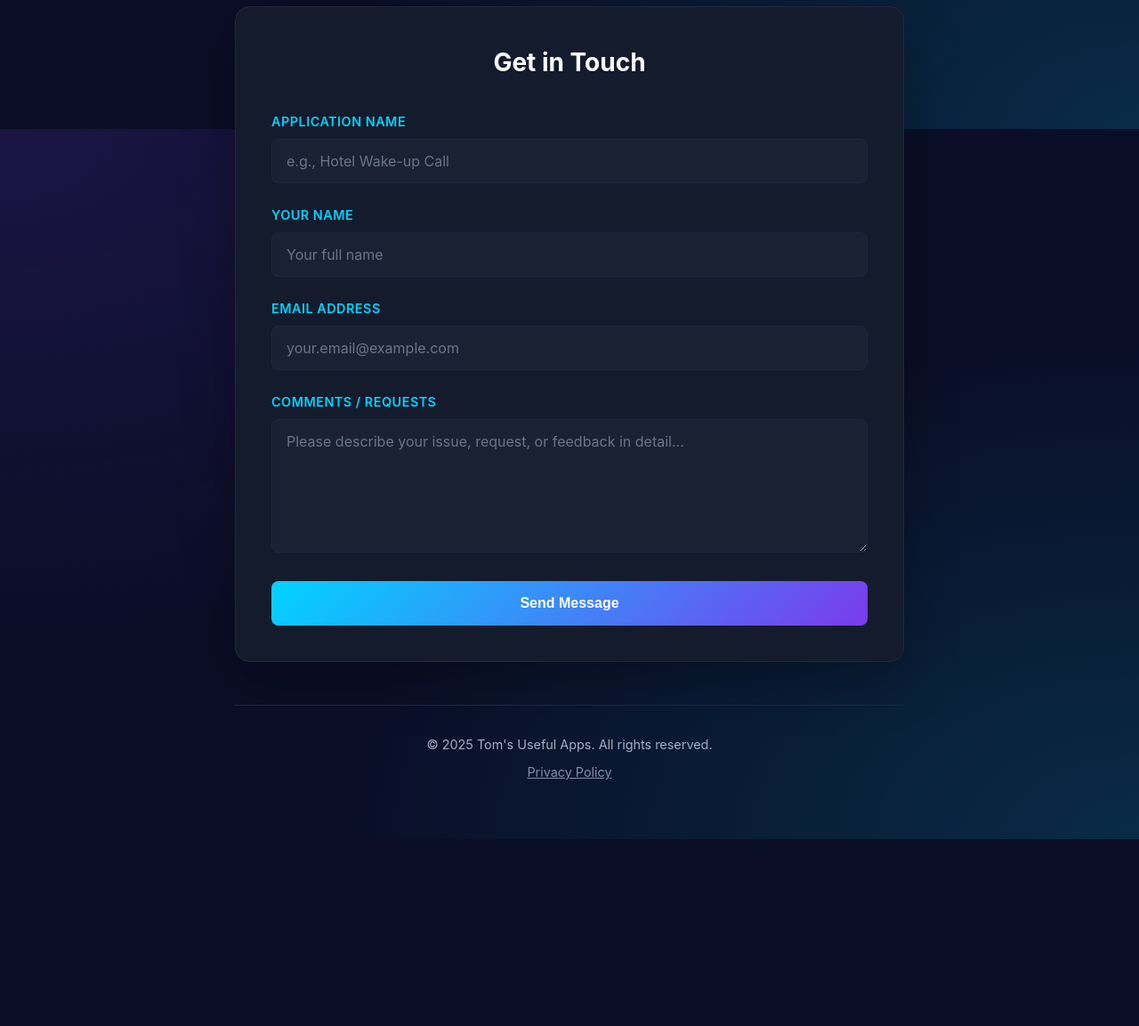
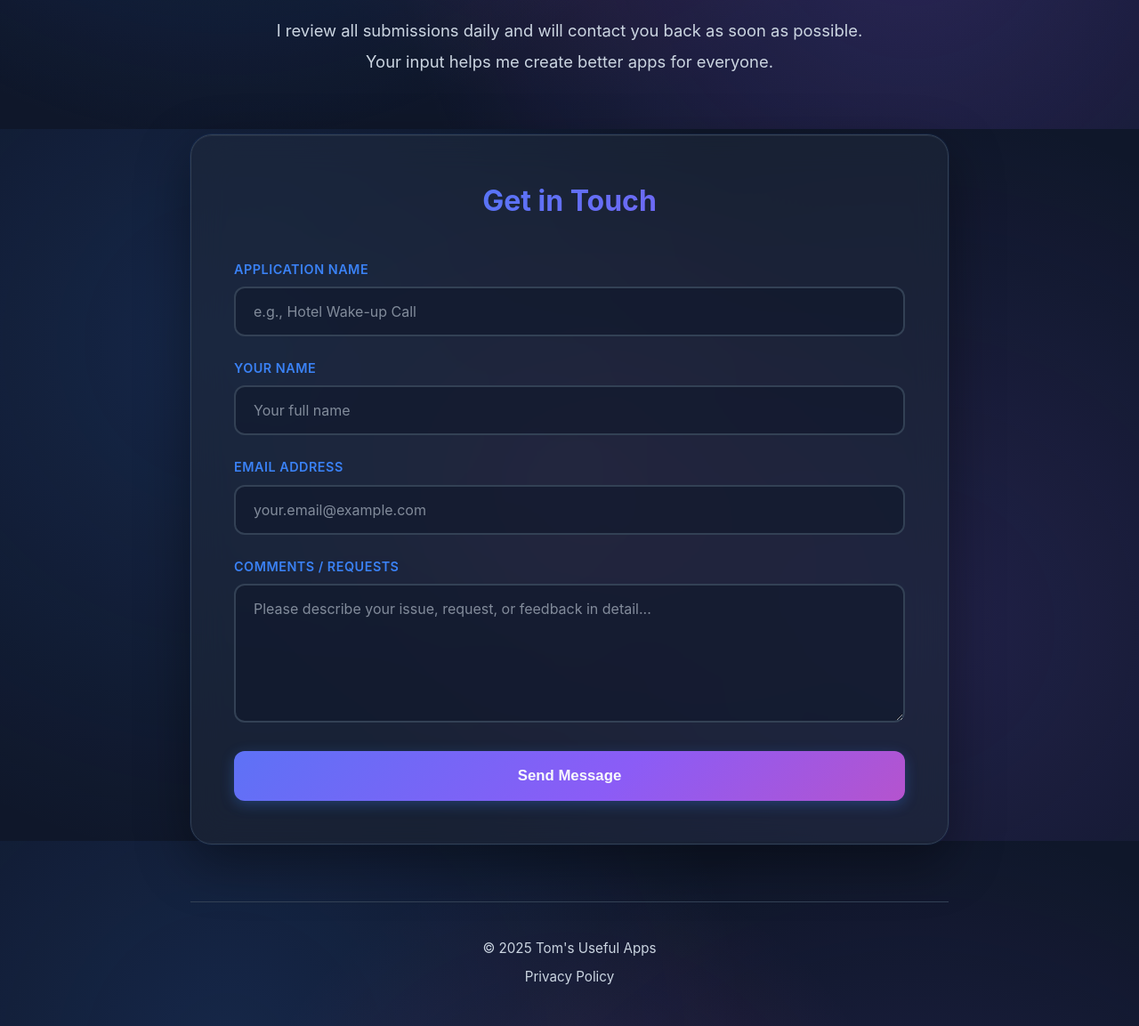
Before and after one commit to tombaldwin96/tomsusefulapps, a website: page index.html in a window 1280 px wide. Shown: the part 655-1808 px from the top of the page at 89% size. Before the commit the page ends 1598 px from the top, so only its background shows below. Drawn offline with Linux system fonts and the light colour scheme.

Commit message:
Redesign website with modern look and remove 'All rights reserved' from footer
Co-authored-by: Cursor <cursoragent@cursor.com>

```diff
--- a/index.html
+++ b/index.html
@@ -86,9 +86,9 @@
 
         <!-- Footer -->
         <footer class="footer">
-            <p>&copy; 2025 Tom's Useful Apps. All rights reserved.</p>
+            <p>&copy; 2025 Tom's Useful Apps</p>
             <p style="margin-top: 0.5rem;">
-                <a href="privacy.html" style="color: var(--text-secondary); text-decoration: underline; opacity: 0.8;">Privacy Policy</a>
+                <a href="privacy.html" class="footer-link">Privacy Policy</a>
             </p>
         </footer>
     </div>
--- a/styles.css
+++ b/styles.css
@@ -5,15 +5,17 @@
 }
 
 :root {
-    --primary-bg: #0a0e27;
-    --secondary-bg: #141b2d;
-    --accent-blue: #00d4ff;
-    --accent-purple: #7c3aed;
-    --text-primary: #ffffff;
-    --text-secondary: #a0aec0;
-    --border-color: #1e293b;
+    --primary-bg: #0f172a;
+    --secondary-bg: #1e293b;
+    --accent-blue: #3b82f6;
+    --accent-purple: #8b5cf6;
+    --accent-pink: #ec4899;
+    --text-primary: #f8fafc;
+    --text-secondary: #cbd5e1;
+    --border-color: #334155;
     --success-color: #10b981;
     --error-color: #ef4444;
+    --card-bg: rgba(30, 41, 59, 0.6);
 }
 
 body {
@@ -23,68 +25,117 @@ body {
     line-height: 1.6;
     min-height: 100vh;
     background-image:
-        radial-gradient(at 0% 0%, rgba(124, 58, 237, 0.15) 0px, transparent 50%),
-        radial-gradient(at 100% 100%, rgba(0, 212, 255, 0.15) 0px, transparent 50%);
+        radial-gradient(circle at 20% 30%, rgba(59, 130, 246, 0.15) 0px, transparent 50%),
+        radial-gradient(circle at 80% 70%, rgba(139, 92, 246, 0.15) 0px, transparent 50%),
+        radial-gradient(circle at 50% 50%, rgba(236, 72, 153, 0.1) 0px, transparent 50%);
     background-attachment: fixed;
+    position: relative;
+}
+
+body::before {
+    content: '';
+    position: fixed;
+    top: 0;
+    left: 0;
+    right: 0;
+    bottom: 0;
+    background:
+        radial-gradient(circle at 20% 30%, rgba(59, 130, 246, 0.08) 0px, transparent 50%),
+        radial-gradient(circle at 80% 70%, rgba(139, 92, 246, 0.08) 0px, transparent 50%);
+    pointer-events: none;
+    z-index: 0;
 }
 
 .container {
-    max-width: 800px;
+    max-width: 900px;
     margin: 0 auto;
-    padding: 2rem 1.5rem;
+    padding: 3rem 1.5rem;
+    position: relative;
+    z-index: 1;
 }
 
 /* Logo Section */
 .logo-section {
     text-align: center;
-    margin-bottom: 3rem;
+    margin-bottom: 4rem;
     padding: 2rem 0;
+    animation: fadeInDown 0.8s ease-out;
 }
 
 .logo {
-    max-width: 200px;
+    max-width: 220px;
     height: auto;
-    filter: drop-shadow(0 0 20px rgba(0, 212, 255, 0.3));
+    filter: drop-shadow(0 0 30px rgba(59, 130, 246, 0.4));
+    transition: transform 0.3s ease;
+}
+
+.logo:hover {
+    transform: scale(1.05);
 }
 
 /* Welcome Section */
 .welcome-section {
-    margin-bottom: 3rem;
+    margin-bottom: 4rem;
     text-align: center;
+    animation: fadeInUp 0.8s ease-out 0.2s both;
 }
 
 .welcome-section h1 {
-    font-size: 2.5rem;
+    font-size: 3rem;
+    font-weight: 800;
+    margin-bottom: 2rem;
+    background: linear-gradient(135deg, var(--accent-blue), var(--accent-purple), var(--accent-pink));
+    background-size: 200% 200%;
+    -webkit-background-clip: text;
+    -webkit-text-fill-color: transparent;
+    background-clip: text;
+    animation: gradientShift 3s ease infinite;
+    letter-spacing: -0.02em;
+}
+
+.welcome-text {
+    font-size: 1.15rem;
+    color: var(--text-secondary);
+    margin-bottom: 1.25rem;
+    line-height: 1.9;
+    max-width: 700px;
+    margin-left: auto;
+    margin-right: auto;
+}
+
+/* Form Section */
+.form-section {
+    background: var(--card-bg);
+    border: 1px solid var(--border-color);
+    border-radius: 24px;
+    padding: 3rem;
+    box-shadow:
+        0 20px 60px rgba(0, 0, 0, 0.4),
+        0 0 0 1px rgba(59, 130, 246, 0.1),
+        inset 0 1px 0 rgba(255, 255, 255, 0.05);
+    backdrop-filter: blur(20px);
+    animation: fadeInUp 0.8s ease-out 0.4s both;
+    transition: transform 0.3s ease, box-shadow 0.3s ease;
+}
+
+.form-section:hover {
+    transform: translateY(-2px);
+    box-shadow:
+        0 25px 70px rgba(0, 0, 0, 0.5),
+        0 0 0 1px rgba(59, 130, 246, 0.2),
+        inset 0 1px 0 rgba(255, 255, 255, 0.05);
+}
+
+.form-section h2 {
+    font-size: 2rem;
+    margin-bottom: 2.5rem;
+    color: var(--text-primary);
+    text-align: center;
     font-weight: 700;
-    margin-bottom: 1.5rem;
     background: linear-gradient(135deg, var(--accent-blue), var(--accent-purple));
     -webkit-background-clip: text;
     -webkit-text-fill-color: transparent;
     background-clip: text;
-}
-
-.welcome-text {
-    font-size: 1.1rem;
-    color: var(--text-secondary);
-    margin-bottom: 1rem;
-    line-height: 1.8;
-}
-
-/* Form Section */
-.form-section {
-    background: var(--secondary-bg);
-    border: 1px solid var(--border-color);
-    border-radius: 16px;
-    padding: 2.5rem;
-    box-shadow: 0 20px 60px rgba(0, 0, 0, 0.3);
-    backdrop-filter: blur(10px);
-}
-
-.form-section h2 {
-    font-size: 1.75rem;
-    margin-bottom: 2rem;
-    color: var(--text-primary);
-    text-align: center;
 }
 
 .contact-form {
@@ -109,10 +160,10 @@ body {
 
 .form-group input,
 .form-group textarea {
-    background: rgba(30, 41, 59, 0.5);
-    border: 1px solid var(--border-color);
-    border-radius: 8px;
-    padding: 0.875rem 1rem;
+    background: rgba(15, 23, 42, 0.6);
+    border: 2px solid var(--border-color);
+    border-radius: 12px;
+    padding: 1rem 1.25rem;
     color: var(--text-primary);
     font-size: 1rem;
     font-family: inherit;
@@ -124,8 +175,11 @@ body {
 .form-group textarea:focus {
     outline: none;
     border-color: var(--accent-blue);
-    box-shadow: 0 0 0 3px rgba(0, 212, 255, 0.1);
-    background: rgba(30, 41, 59, 0.7);
+    box-shadow:
+        0 0 0 4px rgba(59, 130, 246, 0.15),
+        0 4px 12px rgba(59, 130, 246, 0.1);
+    background: rgba(15, 23, 42, 0.8);
+    transform: translateY(-1px);
 }
 
 .form-group input::placeholder,
@@ -141,23 +195,41 @@ body {
 }
 
 .submit-btn {
-    background: linear-gradient(135deg, var(--accent-blue), var(--accent-purple));
+    background: linear-gradient(135deg, var(--accent-blue), var(--accent-purple), var(--accent-pink));
+    background-size: 200% 200%;
     border: none;
-    border-radius: 8px;
-    padding: 1rem 2rem;
+    border-radius: 12px;
+    padding: 1.125rem 2.5rem;
     color: var(--text-primary);
-    font-size: 1rem;
+    font-size: 1.05rem;
     font-weight: 600;
     cursor: pointer;
     transition: all 0.3s ease;
     margin-top: 0.5rem;
     position: relative;
     overflow: hidden;
+    box-shadow: 0 4px 15px rgba(59, 130, 246, 0.3);
+    animation: gradientShift 3s ease infinite;
+}
+
+.submit-btn::before {
+    content: '';
+    position: absolute;
+    top: 0;
+    left: -100%;
+    width: 100%;
+    height: 100%;
+    background: linear-gradient(90deg, transparent, rgba(255, 255, 255, 0.2), transparent);
+    transition: left 0.5s ease;
+}
+
+.submit-btn:hover::before {
+    left: 100%;
 }
 
 .submit-btn:hover {
-    transform: translateY(-2px);
-    box-shadow: 0 10px 30px rgba(0, 212, 255, 0.3);
+    transform: translateY(-3px);
+    box-shadow: 0 8px 25px rgba(59, 130, 246, 0.4);
 }
 
 .submit-btn:active {
@@ -196,21 +268,39 @@ body {
 /* Footer */
 .footer {
     text-align: center;
-    margin-top: 3rem;
-    padding: 2rem 0;
+    margin-top: 4rem;
+    padding: 2.5rem 0;
     color: var(--text-secondary);
-    font-size: 0.9rem;
+    font-size: 0.95rem;
     border-top: 1px solid var(--border-color);
+    animation: fadeInUp 0.8s ease-out 0.6s both;
 }
 
-.footer a {
+.footer-link {
     color: var(--text-secondary);
     text-decoration: none;
-    transition: color 0.3s ease;
+    transition: all 0.3s ease;
+    position: relative;
+    padding-bottom: 2px;
 }
 
-.footer a:hover {
+.footer-link::after {
+    content: '';
+    position: absolute;
+    bottom: 0;
+    left: 0;
+    width: 0;
+    height: 2px;
+    background: linear-gradient(90deg, var(--accent-blue), var(--accent-purple));
+    transition: width 0.3s ease;
+}
+
+.footer-link:hover {
     color: var(--accent-blue);
+}
+
+.footer-link:hover::after {
+    width: 100%;
 }
 
 /* Responsive Design */
@@ -224,7 +314,15 @@ body {
     }
 
     .welcome-section h1 {
-        font-size: 2rem;
+        font-size: 2.25rem;
+    }
+
+    .form-section {
+        padding: 2rem;
+    }
+
+    .form-section h2 {
+        font-size: 1.75rem;
     }
 
     .welcome-text {
@@ -240,7 +338,7 @@ body {
     }
 }
 
-/* Loading Animation */
+/* Animations */
 @keyframes pulse {
     0%, 100% {
         opacity: 1;
@@ -250,6 +348,37 @@ body {
     }
 }
 
+@keyframes fadeInDown {
+    from {
+        opacity: 0;
+        transform: translateY(-30px);
+    }
+    to {
+        opacity: 1;
+        transform: translateY(0);
+    }
+}
+
+@keyframes fadeInUp {
+    from {
+        opacity: 0;
+        transform: translateY(30px);
+    }
+    to {
+        opacity: 1;
+        transform: translateY(0);
+    }
+}
+
+@keyframes gradientShift {
+    0%, 100% {
+        background-position: 0% 50%;
+    }
+    50% {
+        background-position: 100% 50%;
+    }
+}
+
 .btn-loader {
     animation: pulse 1.5s ease-in-out infinite;
 }
```
